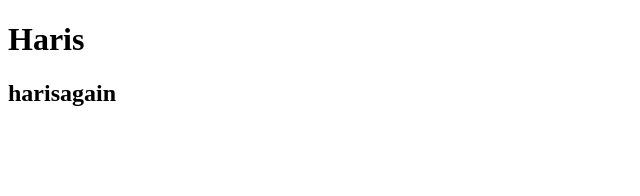
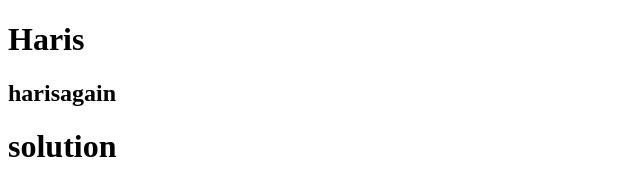
Before and after one commit to MuhammadHaris12345/Branch, a plain HTML site: page index.html in a window 1280 px wide. Shown: the whole page, without its empty margins (0-640 px from the left). Drawn offline with Linux system fonts and the light colour scheme.

Commit message:
solution

```diff
--- a/index.html
+++ b/index.html
@@ -10,5 +10,6 @@
     <h2>harisagain
 
     </h2>
+    <h1>solution</h1>
 </body>
 </html>
```
